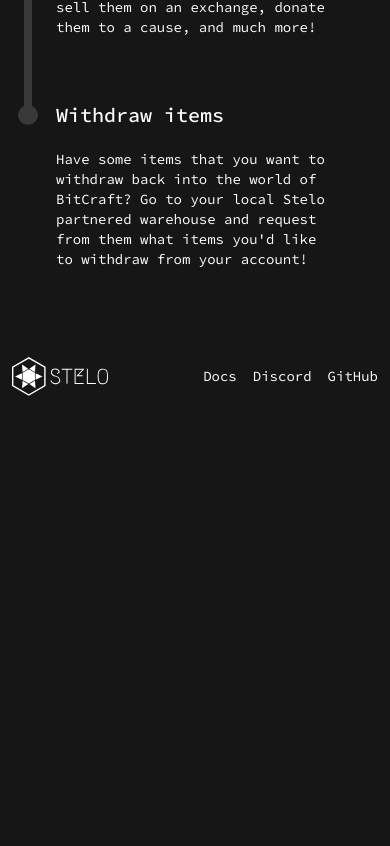
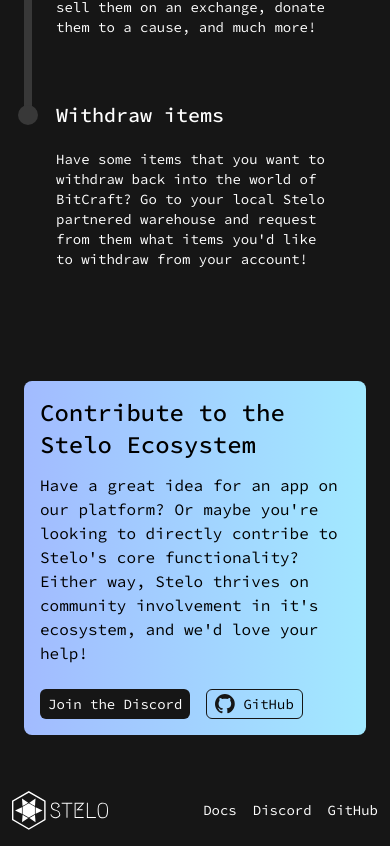
Before and after one commit to stelofinance/main-site, a SvelteKit app: page / in a window 390 px wide. Shown: the part 2903-3749 px from the top of the page. Before the commit the page ends 3315 px from the top, so only its background shows below. Built offline with nearby package versions, Linux system fonts and the light colour scheme.

Commit message:
Mobile contribute banner section

```diff
--- /dev/null
+++ b/src/lib/components/ContributeBanner.svelte
@@ -0,0 +1,40 @@
+<div class="my-10 mx-6 flex rounded-lg bg-gradient-to-r from-melrose to-anakiwa p-4">
+	<div class="flex flex-col">
+		<h4 class="text-2xl font-medium">Contribute to the Stelo Ecosystem</h4>
+		<p class="mt-3">
+			Have a great idea for an app on our platform? Or maybe you're looking to directly contribe to
+			Stelo's core functionality? Either way, Stelo thrives on community involvement in it's
+			ecosystem, and we'd love your help!
+		</p>
+		<div class="mt-6 flex gap-4 text-sm">
+			<a
+				class="flex items-center rounded-md bg-boulder-900 py-1 px-2 text-white"
+				href="https://discord.gg/t6gM7v7V7T"
+				rel="noopener noreferrer"
+				target="_blank">Join the Discord</a
+			>
+			<a
+				class="flex items-center gap-2 rounded-md border border-boulder-900 py-1 px-2"
+				href="https://github.com/stelofinance"
+				rel="noopener noreferrer"
+				target="_blank"
+			>
+				<svg
+					class="h-5 w-5"
+					width="27"
+					height="27"
+					viewBox="0 0 27 27"
+					fill="none"
+					xmlns="http://www.w3.org/2000/svg"
+				>
+					<path
+						d="M13.3333 0C11.5824 0 9.84856 0.344877 8.23089 1.01494C6.61321 1.685 5.14336 2.66713 3.90524 3.90524C1.40476 6.40573 0 9.79711 0 13.3333C0 19.2267 3.82667 24.2267 9.12 26C9.78667 26.1067 10 25.6933 10 25.3333V23.08C6.30667 23.88 5.52 21.2933 5.52 21.2933C4.90667 19.7467 4.04 19.3333 4.04 19.3333C2.82667 18.5067 4.13333 18.5333 4.13333 18.5333C5.46667 18.6267 6.17333 19.9067 6.17333 19.9067C7.33333 21.9333 9.29333 21.3333 10.0533 21.0133C10.1733 20.1467 10.52 19.56 10.8933 19.2267C7.93333 18.8933 4.82667 17.7467 4.82667 12.6667C4.82667 11.1867 5.33333 10 6.2 9.05333C6.06667 8.72 5.6 7.33333 6.33333 5.53333C6.33333 5.53333 7.45333 5.17333 10 6.89333C11.0533 6.6 12.2 6.45333 13.3333 6.45333C14.4667 6.45333 15.6133 6.6 16.6667 6.89333C19.2133 5.17333 20.3333 5.53333 20.3333 5.53333C21.0667 7.33333 20.6 8.72 20.4667 9.05333C21.3333 10 21.84 11.1867 21.84 12.6667C21.84 17.76 18.72 18.88 15.7467 19.2133C16.2267 19.6267 16.6667 20.44 16.6667 21.68V25.3333C16.6667 25.6933 16.88 26.12 17.56 26C22.8533 24.2133 26.6667 19.2267 26.6667 13.3333C26.6667 11.5824 26.3218 9.84856 25.6517 8.23089C24.9817 6.61321 23.9995 5.14336 22.7614 3.90524C21.5233 2.66713 20.0535 1.685 18.4358 1.01494C16.8181 0.344877 15.0843 0 13.3333 0Z"
+						fill="#161616"
+					/>
+				</svg>
+				GitHub
+			</a>
+		</div>
+	</div>
+	<!-- Desktop icon stuff -->
+</div>
--- a/src/routes/+page.svelte
+++ b/src/routes/+page.svelte
@@ -1,4 +1,5 @@
 <script lang="ts">
+	import ContributeBanner from "$lib/components/ContributeBanner.svelte";
 	import Hero from "$lib/components/Hero.svelte";
 	import InfoCards from "$lib/components/InfoCards.svelte";
 	import Walkthrough from "$lib/components/Walkthrough.svelte";
@@ -15,3 +16,4 @@
 <Hero />
 <InfoCards />
 <Walkthrough />
+<ContributeBanner />
```
